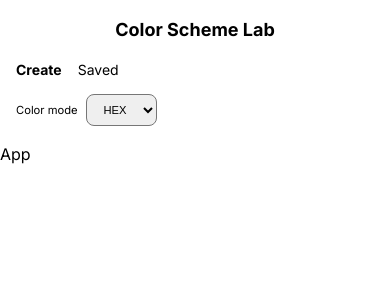
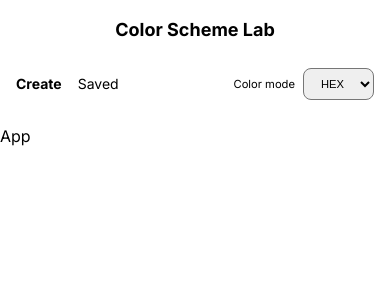
Before and after one commit to goranstevanovic/color-scheme-lab, a React (Create React App) app: page / in a window 390 px wide. Shown: the top 300 px of the page. Built offline with nearby package versions, Linux system fonts and the light colour scheme.

Commit message:
Apply layout styles for small screens

```diff
--- a/src/components/Header.module.css
+++ b/src/components/Header.module.css
@@ -7,6 +7,12 @@
   text-align: center;
   font-weight: bold;
   margin: 1rem;
+}
+
+.menus {
+  align-items: center;
+  display: flex;
+  justify-content: space-between;
 }
 
 .nav ul {
--- a/src/components/Header.tsx
+++ b/src/components/Header.tsx
@@ -4,6 +4,7 @@ function Header() {
   return (
     <header className={styles.container}>
       <h1 className={styles.heading}>Color Scheme Lab</h1>
+      <div className={styles.menus}>
         <nav className={styles.nav}>
           <ul>
             <li>
@@ -26,6 +27,7 @@ function Header() {
             <option value="cmyk">CMYK</option>
           </select>
         </div>
+      </div>
     </header>
   );
 }
```
Lines whose indentation alone changed are shown as unchanged.
